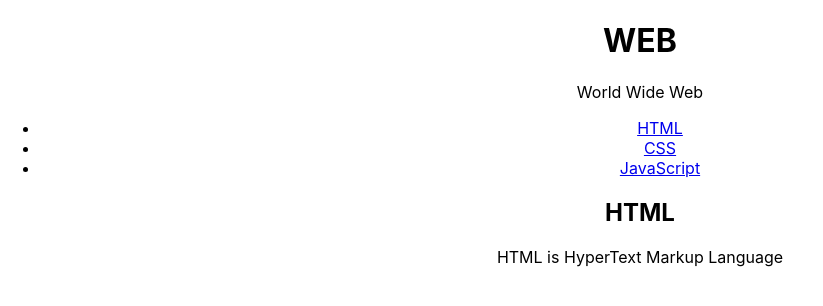
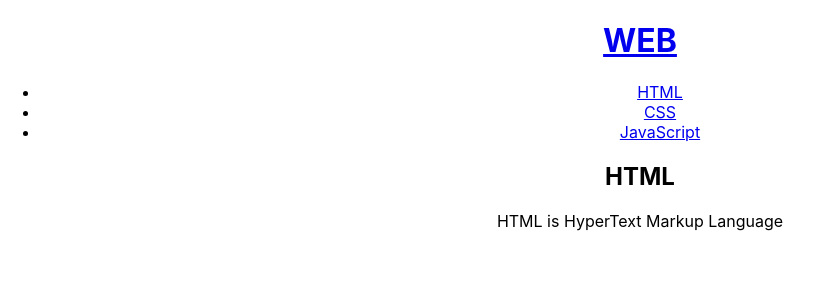
Before and after one commit to pitilesslove/leaning_react, a React (Create React App) app: page / in a window 1280 px wide. Shown: the top 306 px of the page, without its empty margins (0-823 px from the left). Built offline with nearby package versions, Linux system fonts and the light colour scheme.

Commit message:
- onCliek 사용하기 - 이벤트 기본 동작 막기 - [디버깅] break point 잡기

```diff
--- a/src/App.js
+++ b/src/App.js
@@ -35,7 +35,16 @@ class App extends Component {
     }
     return (
       <div className="App">
-        <Subject title={this.state.subject.title} sub={this.state.subject.sub}></Subject>
+        {/* <Subject title={this.state.subject.title} sub={this.state.subject.sub}></Subject> */}
+        <header>
+          {/* React에는 attribute를 props라고 부른다. */}
+          <h1><a href="/" onClick={function(e) {  // 이벤트 객체 e를 받는다.
+            console.log(e);
+            e.preventDefault(); // 이게 있으면 기본적으로 refresh하는 동작을 막아버린다.
+            debugger;         // 개발자 도구를 켜놓았으면, break point가 된다.
+          }}>{this.state.subject.title}</a></h1>
+          {this.props.sub}
+        </header>
         <TOC data={this.state.contents}></TOC>
         <Content title="HTML" desc="HTML is HyperText Markup Language"></Content>
       </div>
```
